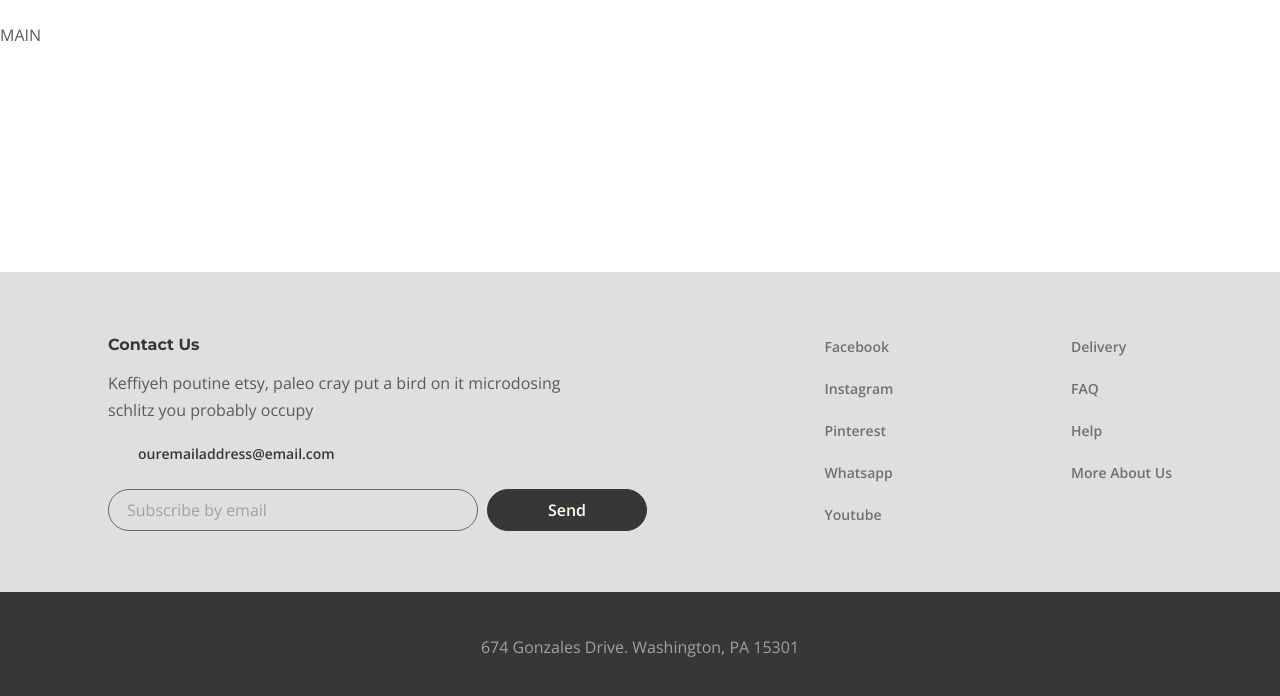
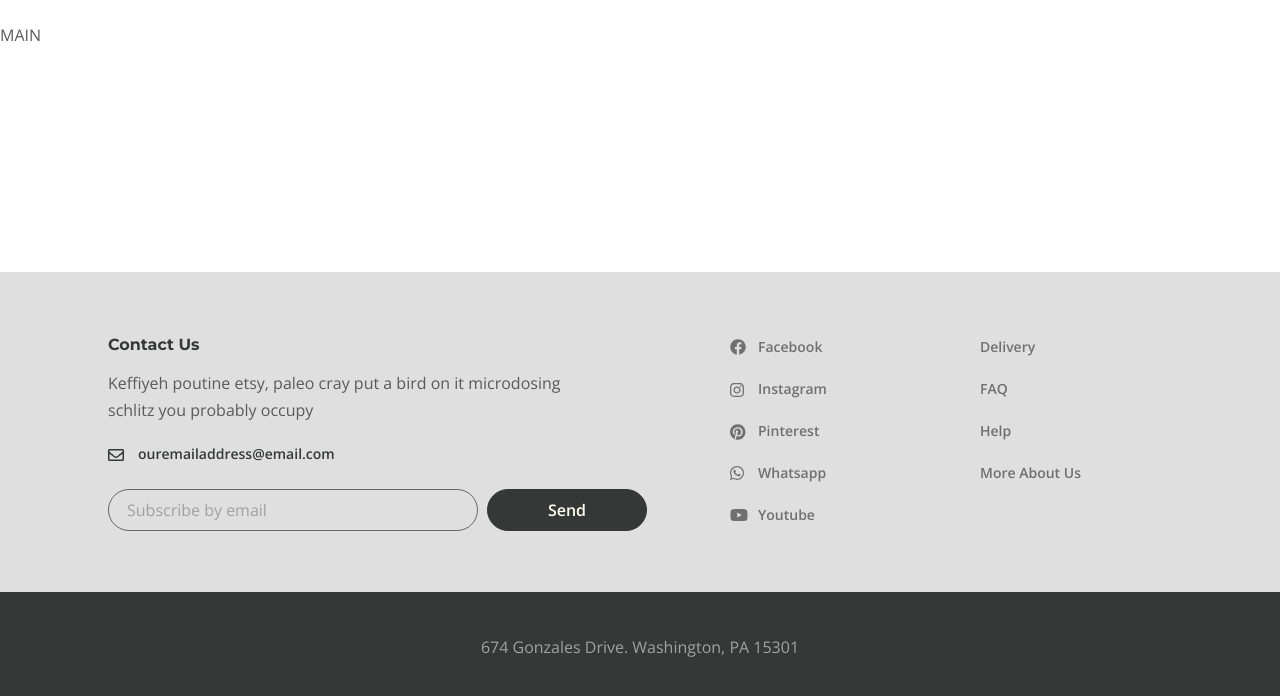
Before and after one commit to jeka5650962/desire-gulp, a website: page app/index.html in a window 1280 px wide. Shown: the part 98-794 px from the top of the page. Drawn offline with nearby package versions, Linux system fonts and the light colour scheme.

Commit message:
270623 1714

```diff
--- a/app/index.html
+++ b/app/index.html
@@ -68,19 +68,19 @@
                 </div>
                 <ul class="footer__social">
                     <li class="footer__social-item">
-                        <a class="footer__social-link" href="#">Facebook</a>
+                        <a class="footer__social-link footer__social-link--facebook" href="#">Facebook</a>
                     </li>
                     <li class="footer__social-item">
-                        <a class="footer__social-link" href="#">Instagram</a>
+                        <a class="footer__social-link footer__social-link--instagram" href="#">Instagram</a>
                     </li>
                     <li class="footer__social-item">
-                        <a class="footer__social-link" href="#">Pinterest</a>
+                        <a class="footer__social-link footer__social-link--pinterest" href="#">Pinterest</a>
                     </li>
                     <li class="footer__social-item">
-                        <a class="footer__social-link" href="#">Whatsapp</a>
+                        <a class="footer__social-link footer__social-link--whatsapp" href="#">Whatsapp</a>
                     </li>
                     <li class="footer__social-item">
-                        <a class="footer__social-link" href="#">Youtube</a>
+                        <a class="footer__social-link footer__social-link--youtube" href="#">Youtube</a>
                     </li>
                 </ul>
                 <nav class="footer__menu">
--- a/app/scss/style.scss
+++ b/app/scss/style.scss
@@ -72,6 +72,17 @@
         color: $title;
         margin: 0 0 22px 0;
         padding: 0 0 0 30px;
+        position: relative;
+
+        &::before {
+            content: '';
+            background: url("../images/src/envelope.svg") 0 0 no-repeat;
+            position: absolute;
+            top: 9px;
+            left: 0;
+            width: 16px;
+            height: 12px;
+        }
     }
 
     &__form {
@@ -121,6 +132,58 @@
         color: #707070;
     }
 
+    &__social-link {
+        padding: 0 0 0 28px;
+        position: relative;
+
+        &::before {
+            content: '';
+            position: absolute;
+            top: 3px;
+            left: 0;
+            width: 16px;
+            height: 16px;
+        }
+    }
+
+    &__social-link--facebook::before {
+        background: url("../images/src/facebook.svg") 0 0 no-repeat;
+        top: 2px;
+    }
+
+    &__social-link--instagram::before {
+        background: url("../images/src/instagram.svg") 0 0 no-repeat;
+        top: 4px;
+        width: 14px;
+        height: 15px;
+    }
+
+    &__social-link--pinterest::before {
+        background: url("../images/src/pinterest.svg") 0 0 no-repeat;
+    }
+
+    &__social-link--whatsapp::before {
+        background: url("../images/src/whatsapp.svg") 0 0 no-repeat;
+        width: 14px;
+        height: 14px;
+    }
+
+    &__social-link--youtube::before {
+        background: url("../images/src/youtube.svg") 0 0 no-repeat;
+        top: 4px;
+        width: 18px;
+        height: 12px;
+    }
+
+    &__social {
+        width: 167px;
+    }
+
+    &__menu {
+        margin: 0 62px 0 0;
+        width: 130px;
+    }
+
     &__copyright {
         background-color: $title;
         color: #a1a1a1;
```
Also changed, not shown: app/components/footer.html (+5 -5 lines), app/css/style.min.css, app/images/envelope.svg (added), app/images/facebook.svg (added), app/images/instagram.svg (added), app/images/pinterest.svg (added), app/images/src/envelope.svg (added), app/images/src/facebook.svg (added), app/images/src/instagram.svg (added), app/images/src/pinterest.svg (added), app/images/src/whatsapp.svg (added), app/images/src/youtube.svg (added), app/images/whatsapp.svg (added), app/images/youtube.svg (added).
